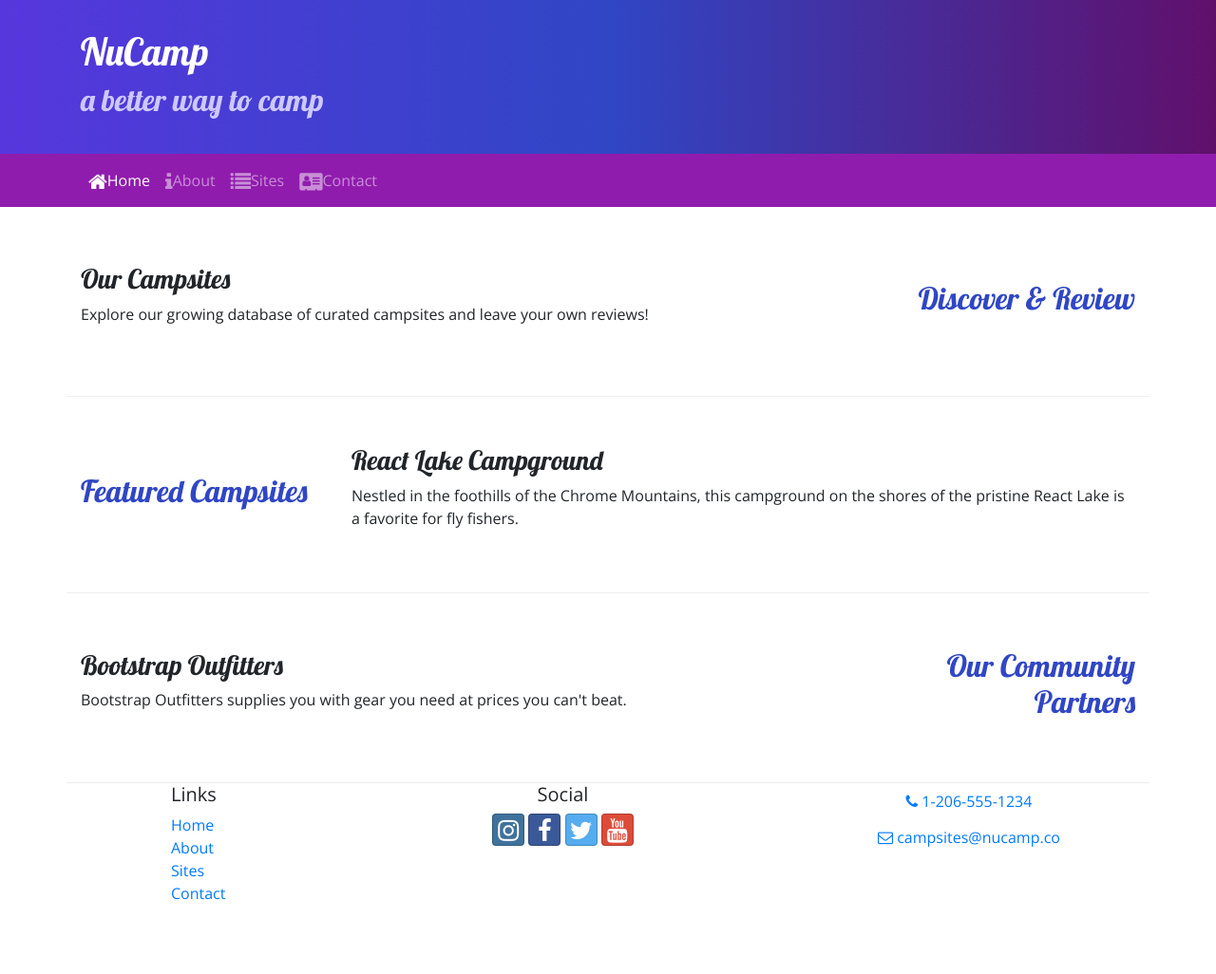
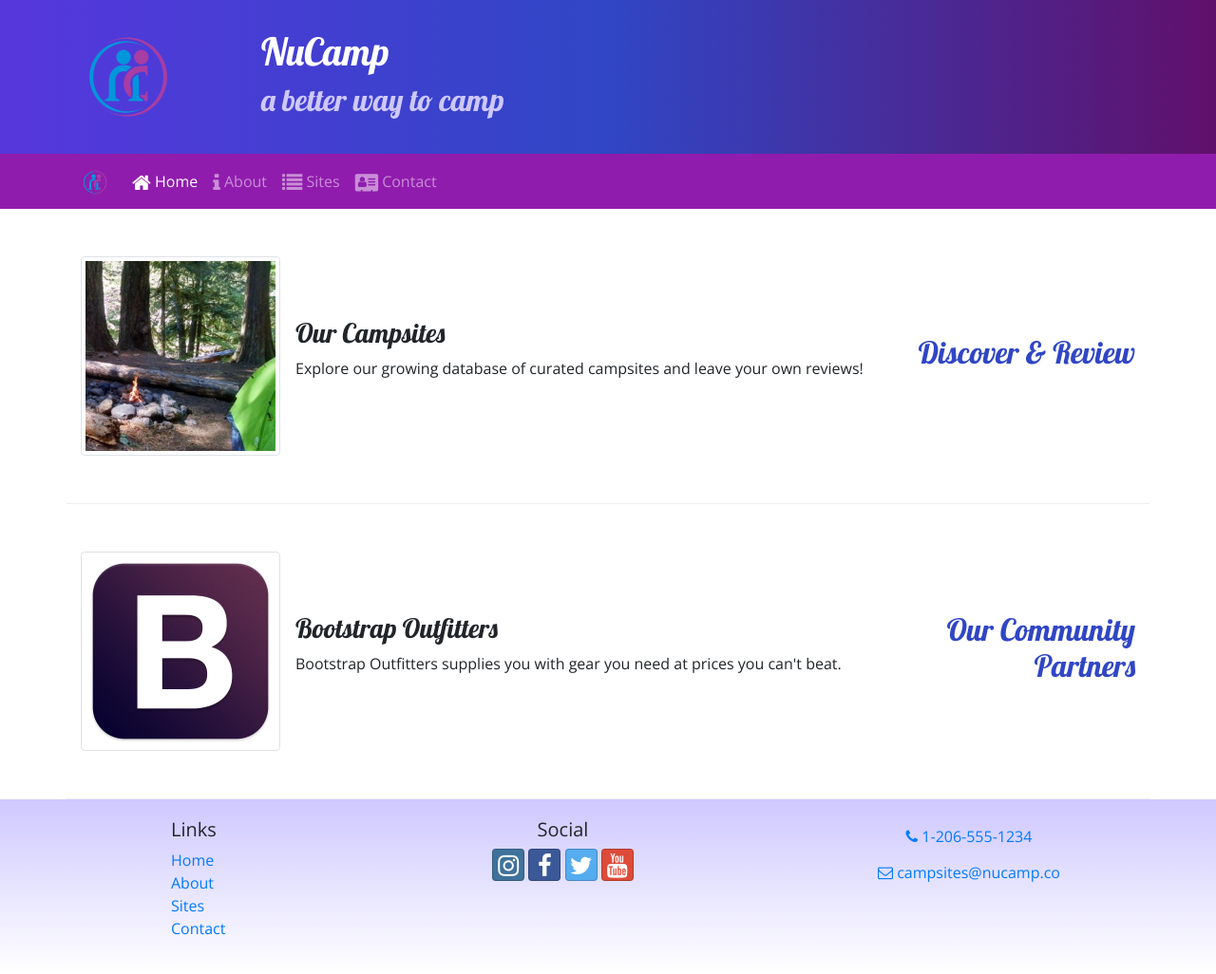
Before and after one commit to Cass39/newcamp, a website: page index.html in a window 1280 px wide. Shown: the whole page at 95% size. Before the commit the page ends 969 px from the top, so only its background shows below. Drawn offline with nearby package versions, Linux system fonts and the light colour scheme.

Commit message:
Images ans Media

```diff
--- a/index.html
+++ b/index.html
@@ -23,6 +23,9 @@
     <header class="jumbotron jumbotron-fluid">
         <div class="container">
             <div class="row">
+                <div class="col-4 col-sm-3 col-md-2 align-self-center">
+                    <img src="img/logo.png" class="img-fluid" />
+                 </div>
                 <div class="col">
             <h1>NuCamp</h1>
             <h2>a better way to camp</h2>
@@ -33,59 +36,58 @@
 
     <nav class="navbar navbar-expand-sm navbar-dark sticky-top">
         <div class="container">
-            <button class="navbar-toggler ml-auto" type="button" data-toggle="collaspe" data-target="#nucampNavbar">
+            <a class="navbar-brand" href="index.html"><img src="img/logo.png" height="30" width="30" /></a>
+            <button class="navbar-toggler" type="button" data-toggle="collapse" data-target="#nucampNavbar">
                 <span class="navbar-toggler-icon"></span>
             </button>
             <div class="collapse navbar-collapse" id="nucampNavbar">
                 <ul class="navbar-nav">
-                    <li class="nav-item active"><a class="nav-link" href="#"><i class="fa fa-home fa-lg"></i>Home</a></li>
-                    <li class="nav-item"><a class="nav-link" href="aboutus.html"><i class="fa fa-info fa-lg"></i>About</a></li>
-                    <li class="nav-item"><a class="nav-link" href="#"><i class="fa fa-list fa-lg"></i>Sites</a></li>
-                    <li class="nav-item"><a class="nav-link" href="contactus.html"><i class="fa fa-address-card fa-lg"></i>Contact</a></li>
+                    <li class="nav-item active"><a class="nav-link" href="#"><i class="fa fa-home fa-lg"></i> Home</a></li>
+                    <li class="nav-item"><a class="nav-link" href="aboutus.html"><i class="fa fa-info fa-lg"></i> About</a></li>
+                    <li class="nav-item"><a class="nav-link" href="#"><i class="fa fa-list fa-lg"></i> Sites</a></li>
+                    <li class="nav-item"><a class="nav-link" href="#"><i class="fa fa-address-card fa-lg"></i> Contact</a></li>
                 </ul>
             </div>
         </div>
     </nav>
-
     <div class="container">
         <div class="row row-content align-items-center">
             <div class="col-sm-4 order-sm-last col-md-3">
                 <h2 class="text-sm-right">Discover & Review</h2>
             </div>
             <div class="col">
+                <div class="media">
+                    <img class="d-flex mr-3 img-thumbnail" src="img/breadcrumb-trail-thumb.jpg" alt="Breadcrumb Trail" />
+                    <div class="media-body align-self-center">
                         <h3>Our Campsites</h3>
                         <p class="d-none d-sm-block">Explore our growing database of curated campsites and leave your own reviews!</p>
                     </div>
                 </div>
-
-        <div class="row row-content align-items-center">
-            <div class="col-sm-4 col-md-3">
-                <h2>Featured Campsites</h2>
-            </div>
-            <div class="col">
-                <h3>React Lake Campground</h3>
-                <p class="d-none d-sm-block">Nestled in the foothills of the Chrome Mountains, this campground on the shores of the pristine React Lake is a favorite for fly fishers.</p>
-            </div>
             </div>
 
+        </div>
         <div class="row row-content align-items-center">
             <div class="col-sm-4 order-sm-last col-md-3">
                 <h2 class="text-sm-right">Our Community Partners</h2>
             </div>
             <div class="col">
+                <div class="media">
+                    <img class="d-flex mr-3 img-thumbnail" src="img/bootstrap-thumb.png" alt="Bootstrap Outfitters" />
+                    <div class="media-body align-self-center">
                         <h3>Bootstrap Outfitters</h3>
         				<p class="d-none d-sm-block">Bootstrap Outfitters supplies you with gear you need at prices you can't beat.</p>
                     </div>
                 </div>
             </div>
-
-    <footer site-footer>
+         </div>
+    </div>
+    <footer class="site-footer">
         <div class="container">
             <div class="row">
                 <div class="col-4 col-sm-2 offset-1">
                     <h5>Links</h5>
                     <ul class="list-unstyled">
-                        <li><a href="#">Home</a></li>
+                        <li><a href="index.html">Home</a></li>
                         <li><a href="aboutus.html">About</a></li>
                         <li><a href="#">Sites</a></li>
                         <li><a href="contactus.html">Contact</a></li>
```
Also changed, not shown: aboutus.html (+10 -5 lines), contactus.html (+12 -8 lines), img/bootstrap-thumb.png (added), img/breadcrumb-trail-thumb.jpg (added), img/breadcrumb-trail.jpg (added), img/chrome-river-thumb.jpg (added), img/chrome-river.jpg (added), img/logo.png (added), img/react-lake-thumb.jpg (added), img/react-lake.jpg (added), 2 other files. Lines whose indentation alone changed are shown as unchanged.
